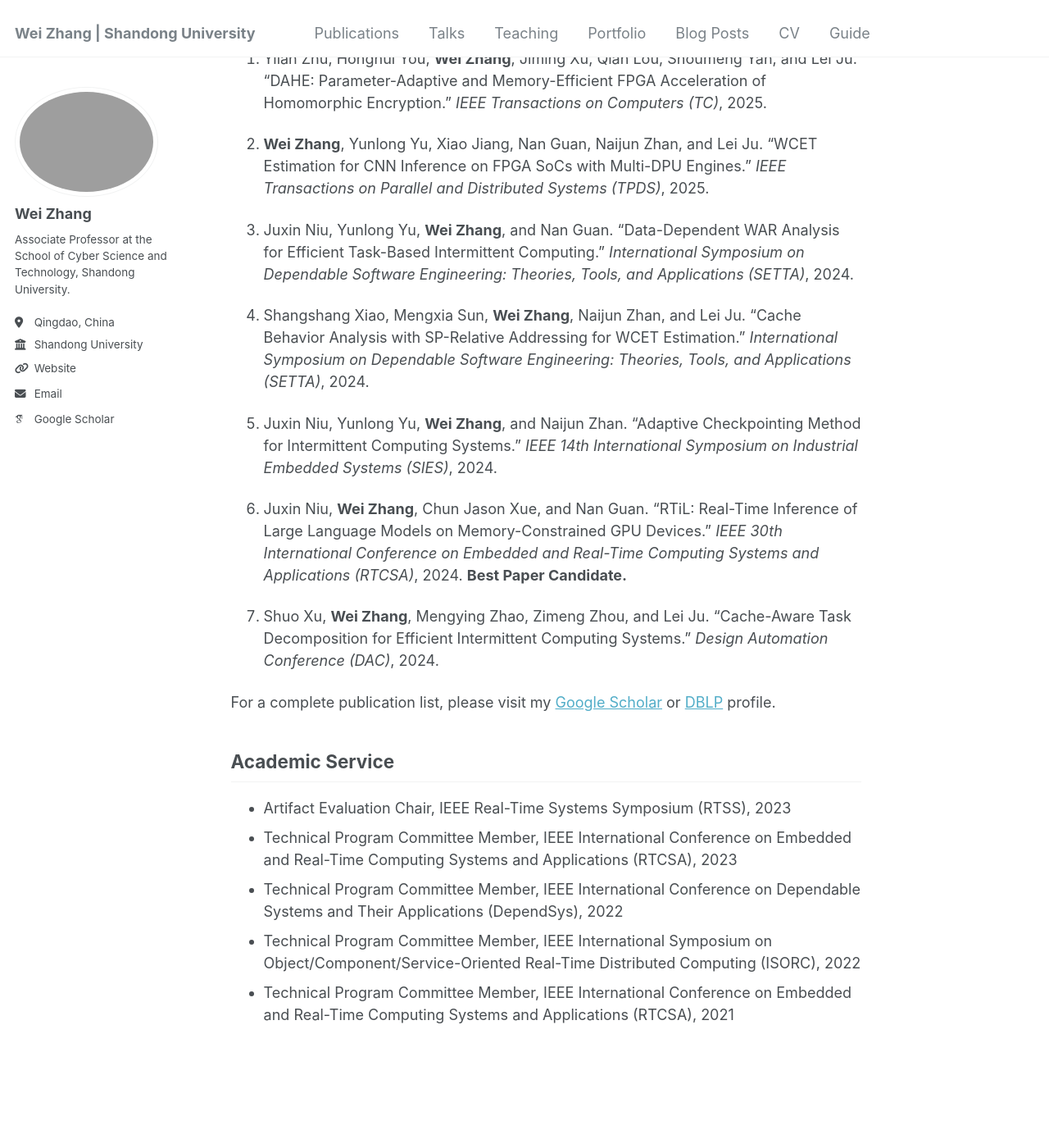
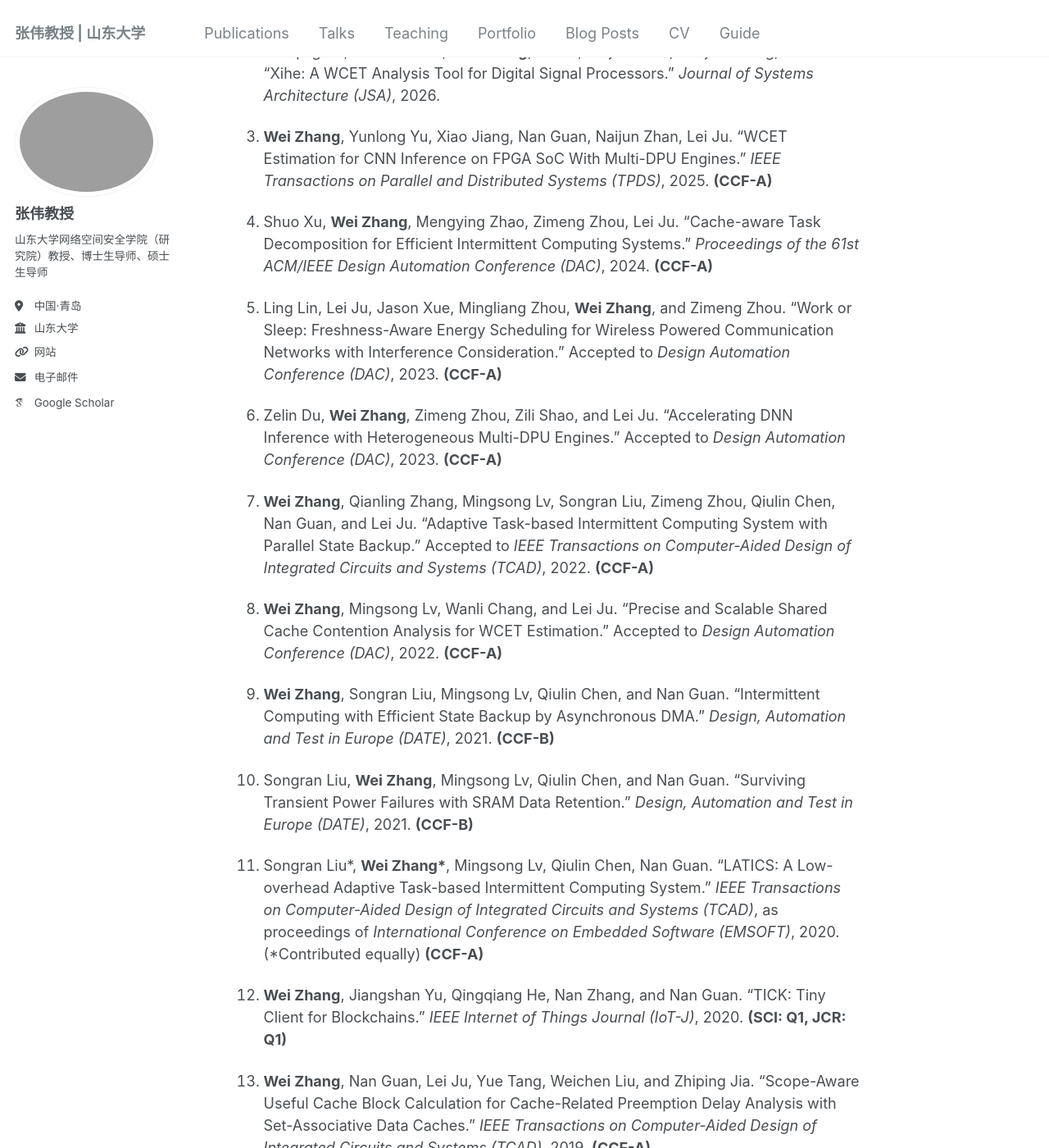
Before and after one commit to SDUZhangWei/zhangwei2, a Jekyll site: the page built from _pages/about.md, in a window 1280 px wide and 1400 px high, scrolled down 1212 px. Shown: the whole window at 82% size. Built offline with Jekyll 4.4.1, drawn with Linux system fonts in a browser that asks for light colours; some web fonts are replaced; some of the changed text lies outside the part shown.

Commit message:
inital commit

```diff
--- a/_config.yml
+++ b/_config.yml
@@ -1,9 +1,9 @@
 # Basic site settings
-locale: "en-US"
-title: "Wei Zhang | Shandong University"
+locale: "zh-CN"
+title: "张伟教授 | 山东大学"
 title_separator: "-"
-name: &name "Wei Zhang"
-description: &description "Academic homepage of Wei Zhang, Associate Professor at Shandong University."
+name: &name "张伟"
+description: &description "山东大学网络空间安全学院（研究院）张伟教授个人主页。"
 
 # Replace YOUR_GITHUB_USERNAME in the following three fields.
 # This configuration assumes that the repository is named:
@@ -15,11 +15,11 @@ repository: "YOUR_GITHUB_USERNAME/YOUR_GITHUB_USERNAME.github.io"
 # Author information shown in the sidebar
 author:
   avatar: "zhangwei.jpg"
-  name: "Wei Zhang"
+  name: "张伟教授"
   pronouns:
-  bio: "Associate Professor at the School of Cyber Science and Technology, Shandong University."
-  location: "Qingdao, China"
-  employer: "Shandong University"
+  bio: "山东大学网络空间安全学院（研究院）教授、博士生导师、硕士生导师"
+  location: "中国·青岛"
+  employer: "山东大学"
   uri: "https://zhangwei.github.io"
   email: "sduzhangwei@sdu.edu.cn"
 
@@ -106,7 +106,7 @@ og_image:
 
 social:
   type: "Person"
-  name: "Wei Zhang"
+  name: "张伟"
   links:
     - "https://scholar.google.com/citations?user=uJ65n8MAAAAJ&hl=en"
     - "https://dblp.org/pid/10/4661-173.html"
--- a/_pages/about.md
+++ b/_pages/about.md
@@ -1,60 +1,81 @@
 ---
 permalink: /
-title: "About Me"
+title: "张伟教授"
 author_profile: true
 redirect_from:
   - /about/
   - /about.html
 ---
 
-I am an Associate Professor at the School of Cyber Science and Technology, Shandong University, Qingdao, China. I received my Ph.D. degree from The Hong Kong Polytechnic University under the supervision of [Dr. Nan Guan](https://www.cs.cityu.edu.hk/~nanguan/).
+**所属院部：** 网络空间安全学院（研究院）　　**访问次数：** 00018329 次
 
-My research focuses on real-time and embedded systems, with particular interests in energy-harvesting and intermittent computing, timing analysis and optimization, and efficient blockchain systems.
+## 基本信息
 
-## Research Interests
+| | | |
+| --- | --- | --- |
+| **入职时间：** 2021-11 | **所在单位：** 网络空间安全学院（研究院） | **职务：** 教授 |
+| **学历：** 研究生（博士）毕业 | **性别：** 男 | **学位：** 博士生 |
+| **毕业院校：** 香港理工大学 | **博士生导师** | **硕士生导师** |
 
-- Energy-harvesting and intermittent computing systems
-- Worst-case execution-time (WCET) and static timing analysis for real-time systems
-- Optimization and system design for blockchain applications
+## 教师简介
 
-## Contact and Academic Profiles
+**个人邮箱：** sduzhangwei“at”sdu.edu.cn
 
-- **Email:** sduzhangwei [at] sdu.edu.cn
-- **Google Scholar:** [View profile](https://scholar.google.com/citations?user=uJ65n8MAAAAJ&hl=en)
-- **DBLP:** [View profile](https://dblp.org/pid/10/4661-173.html)
+### News
 
-## News
+- Our work got supported by “CCF-Huawei Populus Grove Fund” 2025（华为胡杨林基金）
+- Our work got supported by National Natural Science Foundation of China（重点项目课题）
+- Our work got supported by NSFC（青年基金 C 类）
+- Our work got supported by “CCF-Huawei Populus Grove Fund” 2022（华为胡杨林基金）
+- Our work got supported by Shandong Provincial Natural Science Foundation（山东省自然科学基金）
 
-- **2025:** Our research was supported by the CCF-Huawei Populus Grove Fund.
-- **2022:** I was selected for the Young Scholars Future Program of Shandong University.
-- **2022:** I gave an invited talk, “Reducing Backup Overhead for Intermittent Computing,” at [MCS@ESWEEK 2022](https://msc-esweek.github.io/program.html).
+## 研究方向
 
-## Research Support
+系统软件分析、设计与验证
 
-Our research has been supported by the National Natural Science Foundation of China (NSFC), including its Young Scientists Fund and a subproject under an NSFC Key Program; the Shandong Provincial Natural Science Foundation; and the CCF-Huawei Populus Grove Fund in 2022 and 2025.
+## 论文发表
 
-## Selected Recent Publications
+完整论文列表详见 [Google Scholar](https://scholar.google.com/citations?hl=zh-CN&user=uJ65n8MAAAAJ&view_op=list_works&sortby=pubdate)。
 
-1. Yilan Zhu, Honghui You, **Wei Zhang**, Jiming Xu, Qian Lou, Shoumeng Yan, and Lei Ju. “DAHE: Parameter-Adaptive and Memory-Efficient FPGA Acceleration of Homomorphic Encryption.” *IEEE Transactions on Computers (TC)*, 2025.
+1. Shangshang Xiao, Mengxia Sun, **Wei Zhang**, Naijun Zhan, and Lei Ju. “Path-Sensitive Abstract Interpretation for WCET Estimation.” *Proceedings of the ACM on Programming Languages (PLDI)*, 2026. **(CCF-A)**
 
-2. **Wei Zhang**, Yunlong Yu, Xiao Jiang, Nan Guan, Naijun Zhan, and Lei Ju. “WCET Estimation for CNN Inference on FPGA SoCs with Multi-DPU Engines.” *IEEE Transactions on Parallel and Distributed Systems (TPDS)*, 2025.
+2. Runqing Xu, Chenhao Wu, **Wei Zhang**, Lei Ju, Naijun Zhan, Xuejun Zhang, Yu Tan. “Xihe: A WCET Analysis Tool for Digital Signal Processors.” *Journal of Systems Architecture (JSA)*, 2026.
 
-3. Juxin Niu, Yunlong Yu, **Wei Zhang**, and Nan Guan. “Data-Dependent WAR Analysis for Efficient Task-Based Intermittent Computing.” *International Symposium on Dependable Software Engineering: Theories, Tools, and Applications (SETTA)*, 2024.
+3. **Wei Zhang**, Yunlong Yu, Xiao Jiang, Nan Guan, Naijun Zhan, Lei Ju. “WCET Estimation for CNN Inference on FPGA SoC With Multi-DPU Engines.” *IEEE Transactions on Parallel and Distributed Systems (TPDS)*, 2025. **(CCF-A)**
 
-4. Shangshang Xiao, Mengxia Sun, **Wei Zhang**, Naijun Zhan, and Lei Ju. “Cache Behavior Analysis with SP-Relative Addressing for WCET Estimation.” *International Symposium on Dependable Software Engineering: Theories, Tools, and Applications (SETTA)*, 2024.
+4. Shuo Xu, **Wei Zhang**, Mengying Zhao, Zimeng Zhou, Lei Ju. “Cache-aware Task Decomposition for Efficient Intermittent Computing Systems.” *Proceedings of the 61st ACM/IEEE Design Automation Conference (DAC)*, 2024. **(CCF-A)**
 
-5. Juxin Niu, Yunlong Yu, **Wei Zhang**, and Naijun Zhan. “Adaptive Checkpointing Method for Intermittent Computing Systems.” *IEEE 14th International Symposium on Industrial Embedded Systems (SIES)*, 2024.
+5. Ling Lin, Lei Ju, Jason Xue, Mingliang Zhou, **Wei Zhang**, and Zimeng Zhou. “Work or Sleep: Freshness-Aware Energy Scheduling for Wireless Powered Communication Networks with Interference Consideration.” Accepted to *Design Automation Conference (DAC)*, 2023. **(CCF-A)**
 
-6. Juxin Niu, **Wei Zhang**, Chun Jason Xue, and Nan Guan. “RTiL: Real-Time Inference of Large Language Models on Memory-Constrained GPU Devices.” *IEEE 30th International Conference on Embedded and Real-Time Computing Systems and Applications (RTCSA)*, 2024. **Best Paper Candidate.**
+6. Zelin Du, **Wei Zhang**, Zimeng Zhou, Zili Shao, and Lei Ju. “Accelerating DNN Inference with Heterogeneous Multi-DPU Engines.” Accepted to *Design Automation Conference (DAC)*, 2023. **(CCF-A)**
 
-7. Shuo Xu, **Wei Zhang**, Mengying Zhao, Zimeng Zhou, and Lei Ju. “Cache-Aware Task Decomposition for Efficient Intermittent Computing Systems.” *Design Automation Conference (DAC)*, 2024.
+7. **Wei Zhang**, Qianling Zhang, Mingsong Lv, Songran Liu, Zimeng Zhou, Qiulin Chen, Nan Guan, and Lei Ju. “Adaptive Task-based Intermittent Computing System with Parallel State Backup.” Accepted to *IEEE Transactions on Computer-Aided Design of Integrated Circuits and Systems (TCAD)*, 2022. **(CCF-A)**
 
-For a complete publication list, please visit my [Google Scholar](https://scholar.google.com/citations?user=uJ65n8MAAAAJ&hl=en) or [DBLP](https://dblp.org/pid/10/4661-173.html) profile.
+8. **Wei Zhang**, Mingsong Lv, Wanli Chang, and Lei Ju. “Precise and Scalable Shared Cache Contention Analysis for WCET Estimation.” Accepted to *Design Automation Conference (DAC)*, 2022. **(CCF-A)**
 
-## Academic Service
+9. **Wei Zhang**, Songran Liu, Mingsong Lv, Qiulin Chen, and Nan Guan. “Intermittent Computing with Efficient State Backup by Asynchronous DMA.” *Design, Automation and Test in Europe (DATE)*, 2021. **(CCF-B)**
 
-- Artifact Evaluation Chair, IEEE Real-Time Systems Symposium (RTSS), 2023
-- Technical Program Committee Member, IEEE International Conference on Embedded and Real-Time Computing Systems and Applications (RTCSA), 2023
-- Technical Program Committee Member, IEEE International Conference on Dependable Systems and Their Applications (DependSys), 2022
-- Technical Program Committee Member, IEEE International Symposium on Object/Component/Service-Oriented Real-Time Distributed Computing (ISORC), 2022
-- Technical Program Committee Member, IEEE International Conference on Embedded and Real-Time Computing Systems and Applications (RTCSA), 2021
+10. Songran Liu, **Wei Zhang**, Mingsong Lv, Qiulin Chen, and Nan Guan. “Surviving Transient Power Failures with SRAM Data Retention.” *Design, Automation and Test in Europe (DATE)*, 2021. **(CCF-B)**
+
+11. Songran Liu\*, **Wei Zhang\***, Mingsong Lv, Qiulin Chen, Nan Guan. “LATICS: A Low-overhead Adaptive Task-based Intermittent Computing System.” *IEEE Transactions on Computer-Aided Design of Integrated Circuits and Systems (TCAD)*, as proceedings of *International Conference on Embedded Software (EMSOFT)*, 2020. (\*Contributed equally) **(CCF-A)**
+
+12. **Wei Zhang**, Jiangshan Yu, Qingqiang He, Nan Zhang, and Nan Guan. “TICK: Tiny Client for Blockchains.” *IEEE Internet of Things Journal (IoT-J)*, 2020. **(SCI: Q1, JCR: Q1)**
+
+13. **Wei Zhang**, Nan Guan, Lei Ju, Yue Tang, Weichen Liu, and Zhiping Jia. “Scope-Aware Useful Cache Block Calculation for Cache-Related Preemption Delay Analysis with Set-Associative Data Caches.” *IEEE Transactions on Computer-Aided Design of Integrated Circuits and Systems (TCAD)*, 2019. **(CCF-A)**
+
+14. He Du, **Wei Zhang**, Nan Guan, and Wang Yi. “Scope-aware Data Cache Analysis for OpenMP Programs on Multi-core Processors.” *Journal of Systems Architecture (JSA)*, 2019. **(CCF-B)**
+
+15. **Wei Zhang**, Nan Guan, Lei Ju, Weichen Liu. “Analyzing Data Cache Related Preemption Delay with Multiple Preemptions.” *IEEE Transactions on Computer-Aided Design of Integrated Circuits and Systems (TCAD)*, as proceedings of *International Conference on Compilers, Architecture, and Synthesis for Embedded Systems (CASES)*, 2018. **(CCF-A)**
+
+16. **Wei Zhang**, Fan Gong, Lei Ju, Nan Guan, Zhiping Jia. “Scope-aware Useful Cache Block Analysis for Data Cache Related Preemption Delay.” *The 23rd IEEE Real-Time and Embedded Technology and Applications Symposium (RTAS)*, 2017. **(CCF-B)**
+
+## Services
+
+- RTSS 2023, AE Chair
+- IEEE RTCSA 2023, TPC
+- IEEE DependSys 2022, TPC
+- IEEE ISORC 2022, TPC
+
+## 教育经历
+
+**2018-09 — 2021-09**　香港理工大学
```
